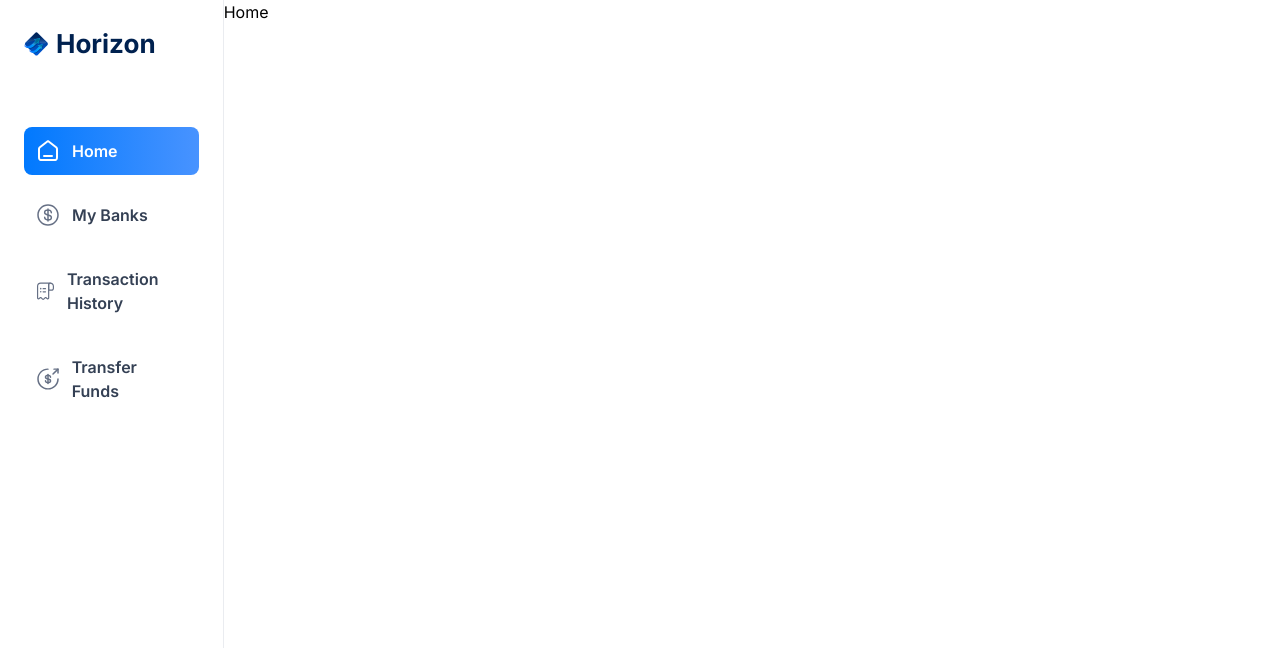
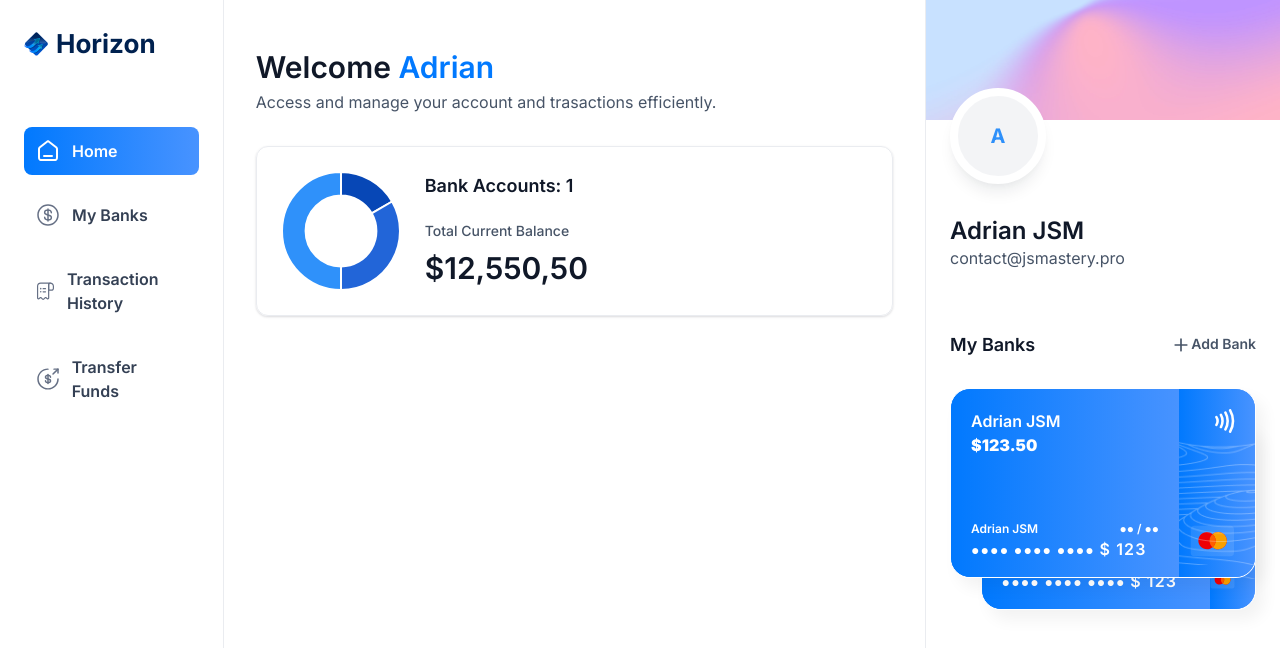
Before and after one commit to trtien05/Banking-Application, a Next.js app: page / in a window 1280 px wide. Shown: the top 648 px of the page. Built offline with nearby package versions, Linux system fonts and the light colour scheme.

Commit message:
finish right-sidebar

```diff
--- /dev/null
+++ b/app/(root)/my-banks/page.tsx
@@ -0,0 +1,9 @@
+import React from 'react'
+
+const MyBanks = () => {
+  return (
+    <div>page</div>
+  )
+}
+
+export default MyBanks
--- a/app/(root)/page.tsx
+++ b/app/(root)/page.tsx
@@ -1,8 +1,39 @@
+import HeaderBox from '@/components/HeaderBox'
+import RightSidebar from '@/components/RightSidebar'
+import TotalBanlanceBox from '@/components/TotalBanlanceBox'
 import React from 'react'
 
 const Home = () => {
+  const loggedIn = {
+    firstName: 'Adrian',
+    lastName: 'JSM',
+    email: 'contact@jsmastery.pro'
+  }
   return (
-    <div>Home</div>
+    <section className='home'>
+      <div className="home-content">
+        <header className="home-header">
+          <HeaderBox
+            type="greeting"
+            title="Welcome"
+            user={loggedIn?.firstName || 'Guest'}
+            subtext="Access and manage your account and trasactions efficiently."
+          />
+          <TotalBanlanceBox
+            accounts={[]}
+            totalBanks={1}
+            totalCurrentBalance={12550.50}
+          />
+        </header>
+      </div>
+      <RightSidebar
+        user={loggedIn}
+        transactions={[]}
+        banks={[{ currentBalance: 123.50 }, { currentBalance: 500.50 }]}
+
+      />
+
+    </section>
   )
 }
 
--- /dev/null
+++ b/app/(root)/payment-transfer/page.tsx
@@ -0,0 +1,9 @@
+import React from 'react'
+
+const TransactionHistory = () => {
+  return (
+    <div>page</div>
+  )
+}
+
+export default TransactionHistory
--- /dev/null
+++ b/app/(root)/transaction-history/page.tsx
@@ -0,0 +1,9 @@
+import React from 'react'
+
+const Transfer = () => {
+  return (
+    <div>page</div>
+  )
+}
+
+export default Transfer
--- /dev/null
+++ b/components/BankCard.tsx
@@ -0,0 +1,60 @@
+import React from 'react'
+import Link from 'next/link';
+import { formatAmount } from '@/lib/utils';
+import Image from 'next/image';
+
+const BankCard = ({ account, userName, showBalance = true }: CreditCardProps) => {
+  return (
+    <div className="flex flex-col">
+      <Link href='/' className="bank-card">
+        <div className="bank-card_content">
+          <div>
+            <h1 className="text-16 font-semibold text-white">
+              {account.name || userName}
+            </h1>
+            <p className="font-ibm-plex-serif font-black text-white">
+              {formatAmount(account.currentBalance)}
+            </p>
+          </div>
+          <article className="fex flex-col gap-2">
+            <div className="flex justify-between">
+              <h1 className="text-12 font-semibold text-white">
+                {userName}
+              </h1>
+              <h2 className='text-12 font-semibold text-white'>
+                ●● / ●●
+              </h2>
+            </div>
+            <p className="text-14 font-semibold tracking-[1.1px] text-white">
+              ●●●● ●●●● ●●●● <span className="text-16">$ {account.mask || 123}</span>
+            </p>
+          </article>
+        </div>
+        <div className="bank-card_icon">
+          <Image
+            src='/icons/Paypass.svg'
+            width={20}
+            height={32}
+            alt='pay'
+          />
+          <Image
+            src='/icons/mastercard.svg'
+            width={45}
+            height={32}
+            alt='mastercard'
+            className='ml-5'
+          />
+        </div>
+        <Image
+          src='/icons/lines.png'
+          width={316}
+          height={190}
+          alt='lines'
+          className='absolute top-0 left-0'
+        />
+      </Link>
+    </div>
+  )
+}
+
+export default BankCard
--- /dev/null
+++ b/components/RightSidebar.tsx
@@ -0,0 +1,70 @@
+import Image from 'next/image'
+import Link from 'next/link'
+import React from 'react'
+import BankCard from './BankCard'
+
+const RightSidebar = ({ user, transactions, banks }: RightSidebarProps) => {
+  return (
+    <aside className='right-sidebar'>
+      <section className="flex flex-col pb-8">
+        <div className="profile-banner" />
+        <div className="profile">
+          <div className="profile-img">
+            <span className='text-xl font-bold text-blue-500'>{user.firstName[0]}</span>
+          </div>
+          <div className="profile-details">
+            <h1 className="profile-name">
+              {user.firstName} {user.lastName}
+            </h1>
+            <p className="profile-email">
+              {user.email}
+            </p>
+          </div>
+        </div>
+      </section>
+
+      <section className="banks">
+        <div className="flex w-full justify-between">
+          <h2 className="header-2">My Banks</h2>
+          <Link href='/' className="flex fap-2">
+            <Image
+              src='/icons/plus.svg'
+              width={20}
+              height={20}
+              alt='plus'
+            />
+            <h2 className="text-14 font-semibold text-gray-600">
+              Add Bank
+            </h2>
+          </Link>
+        </div>
+        {banks?.length > 0 && (
+          <div className="relative flex flex-1 flex-col item-center justify-center gap-5">
+            <div className="relative z-10">
+              <BankCard
+                key={banks[0].$id}
+                account={banks[0]}
+                userName={`${user.firstName} ${user.lastName}`}
+                showBalance={false}
+              />
+            </div>
+            {banks[1] && (
+              <div className="absolute right-0 top-8 z-0 w-[90%]">
+                <BankCard
+                key={banks[1].$id}
+                account={banks[1]}
+                userName={`${user.firstName} ${user.lastName}`}
+                showBalance={false}
+              />
+              </div>
+            )}
+          </div>
+        )}
+      </section>
+
+
+    </aside>
+  )
+}
+
+export default RightSidebar
--- /dev/null
+++ b/components/ui/sheet.tsx
@@ -0,0 +1,140 @@
+"use client"
+
+import * as React from "react"
+import * as SheetPrimitive from "@radix-ui/react-dialog"
+import { cva, type VariantProps } from "class-variance-authority"
+import { X } from "lucide-react"
+
+import { cn } from "@/lib/utils"
+
+const Sheet = SheetPrimitive.Root
+
+const SheetTrigger = SheetPrimitive.Trigger
+
+const SheetClose = SheetPrimitive.Close
+
+const SheetPortal = SheetPrimitive.Portal
+
+const SheetOverlay = React.forwardRef<
+  React.ElementRef<typeof SheetPrimitive.Overlay>,
+  React.ComponentPropsWithoutRef<typeof SheetPrimitive.Overlay>
+>(({ className, ...props }, ref) => (
+  <SheetPrimitive.Overlay
+    className={cn(
+      "fixed inset-0 z-50 bg-black/80  data-[state=open]:animate-in data-[state=closed]:animate-out data-[state=closed]:fade-out-0 data-[state=open]:fade-in-0",
+      className
+    )}
+    {...props}
+    ref={ref}
+  />
+))
+SheetOverlay.displayName = SheetPrimitive.Overlay.displayName
+
+const sheetVariants = cva(
+  "fixed z-50 gap-4 bg-background p-6 shadow-lg transition ease-in-out data-[state=open]:animate-in data-[state=closed]:animate-out data-[state=closed]:duration-300 data-[state=open]:duration-500",
+  {
+    variants: {
+      side: {
+        top: "inset-x-0 top-0 border-b data-[state=closed]:slide-out-to-top data-[state=open]:slide-in-from-top",
+        bottom:
+          "inset-x-0 bottom-0 border-t data-[state=closed]:slide-out-to-bottom data-[state=open]:slide-in-from-bottom",
+        left: "inset-y-0 left-0 h-full w-3/4 border-r data-[state=closed]:slide-out-to-left data-[state=open]:slide-in-from-left sm:max-w-sm",
+        right:
+          "inset-y-0 right-0 h-full w-3/4  border-l data-[state=closed]:slide-out-to-right data-[state=open]:slide-in-from-right sm:max-w-sm",
+      },
+    },
+    defaultVariants: {
+      side: "right",
+    },
+  }
+)
+
+interface SheetContentProps
+  extends React.ComponentPropsWithoutRef<typeof SheetPrimitive.Content>,
+    VariantProps<typeof sheetVariants> {}
+
+const SheetContent = React.forwardRef<
+  React.ElementRef<typeof SheetPrimitive.Content>,
+  SheetContentProps
+>(({ side = "right", className, children, ...props }, ref) => (
+  <SheetPortal>
+    <SheetOverlay />
+    <SheetPrimitive.Content
+      ref={ref}
+      className={cn(sheetVariants({ side }), className)}
+      {...props}
+    >
+      {children}
+      <SheetPrimitive.Close className="absolute right-4 top-4 rounded-sm opacity-70 ring-offset-background transition-opacity hover:opacity-100 focus:outline-none focus:ring-2 focus:ring-ring focus:ring-offset-2 disabled:pointer-events-none data-[state=open]:bg-secondary">
+        <X className="h-4 w-4" />
+        <span className="sr-only">Close</span>
+      </SheetPrimitive.Close>
+    </SheetPrimitive.Content>
+  </SheetPortal>
+))
+SheetContent.displayName = SheetPrimitive.Content.displayName
+
+const SheetHeader = ({
+  className,
+  ...props
+}: React.HTMLAttributes<HTMLDivElement>) => (
+  <div
+    className={cn(
+      "flex flex-col space-y-2 text-center sm:text-left",
+      className
+    )}
+    {...props}
+  />
+)
+SheetHeader.displayName = "SheetHeader"
+
+const SheetFooter = ({
+  className,
+  ...props
+}: React.HTMLAttributes<HTMLDivElement>) => (
+  <div
+    className={cn(
+      "flex flex-col-reverse sm:flex-row sm:justify-end sm:space-x-2",
+      className
+    )}
+    {...props}
+  />
+)
+SheetFooter.displayName = "SheetFooter"
+
+const SheetTitle = React.forwardRef<
+  React.ElementRef<typeof SheetPrimitive.Title>,
+  React.ComponentPropsWithoutRef<typeof SheetPrimitive.Title>
+>(({ className, ...props }, ref) => (
+  <SheetPrimitive.Title
+    ref={ref}
+    className={cn("text-lg font-semibold text-foreground", className)}
+    {...props}
+  />
+))
+SheetTitle.displayName = SheetPrimitive.Title.displayName
+
+const SheetDescription = React.forwardRef<
+  React.ElementRef<typeof SheetPrimitive.Description>,
+  React.ComponentPropsWithoutRef<typeof SheetPrimitive.Description>
+>(({ className, ...props }, ref) => (
+  <SheetPrimitive.Description
+    ref={ref}
+    className={cn("text-sm text-muted-foreground", className)}
+    {...props}
+  />
+))
+SheetDescription.displayName = SheetPrimitive.Description.displayName
+
+export {
+  Sheet,
+  SheetPortal,
+  SheetOverlay,
+  SheetTrigger,
+  SheetClose,
+  SheetContent,
+  SheetHeader,
+  SheetFooter,
+  SheetTitle,
+  SheetDescription,
+}
--- a/package.json
+++ b/package.json
@@ -9,12 +9,17 @@
     "lint": "next lint"
   },
   "dependencies": {
+    "@radix-ui/react-dialog": "^1.1.1",
     "@radix-ui/react-slot": "^1.1.0",
+    "chart.js": "^4.4.3",
     "class-variance-authority": "^0.7.0",
     "clsx": "^2.1.1",
     "lucide-react": "^0.416.0",
     "next": "14.2.5",
+    "query-string": "^9.1.0",
     "react": "^18",
+    "react-chartjs-2": "^5.2.0",
+    "react-countup": "^6.5.3",
     "react-dom": "^18",
     "tailwind-merge": "^2.4.0",
     "tailwindcss-animate": "^1.0.7"
```
Also changed, not shown: 1 other file (tests, documents, lock files or other folders).
